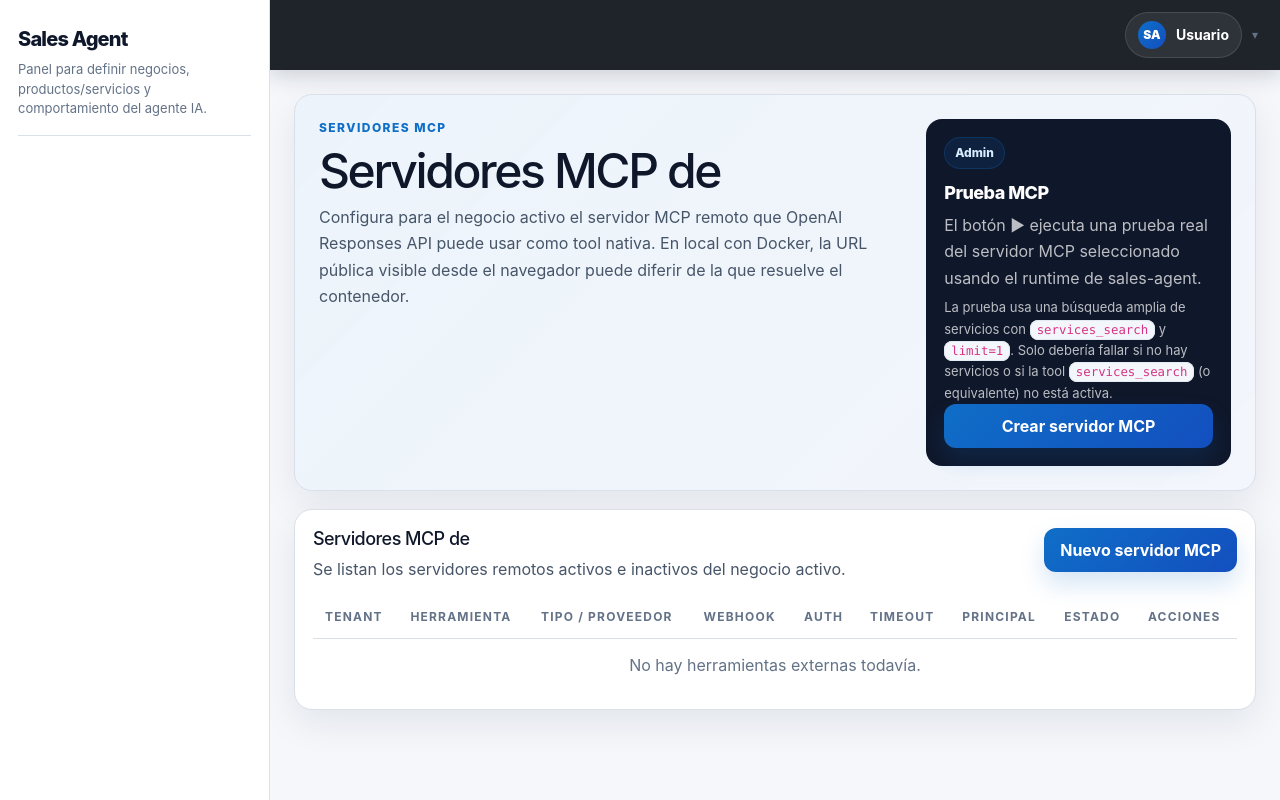
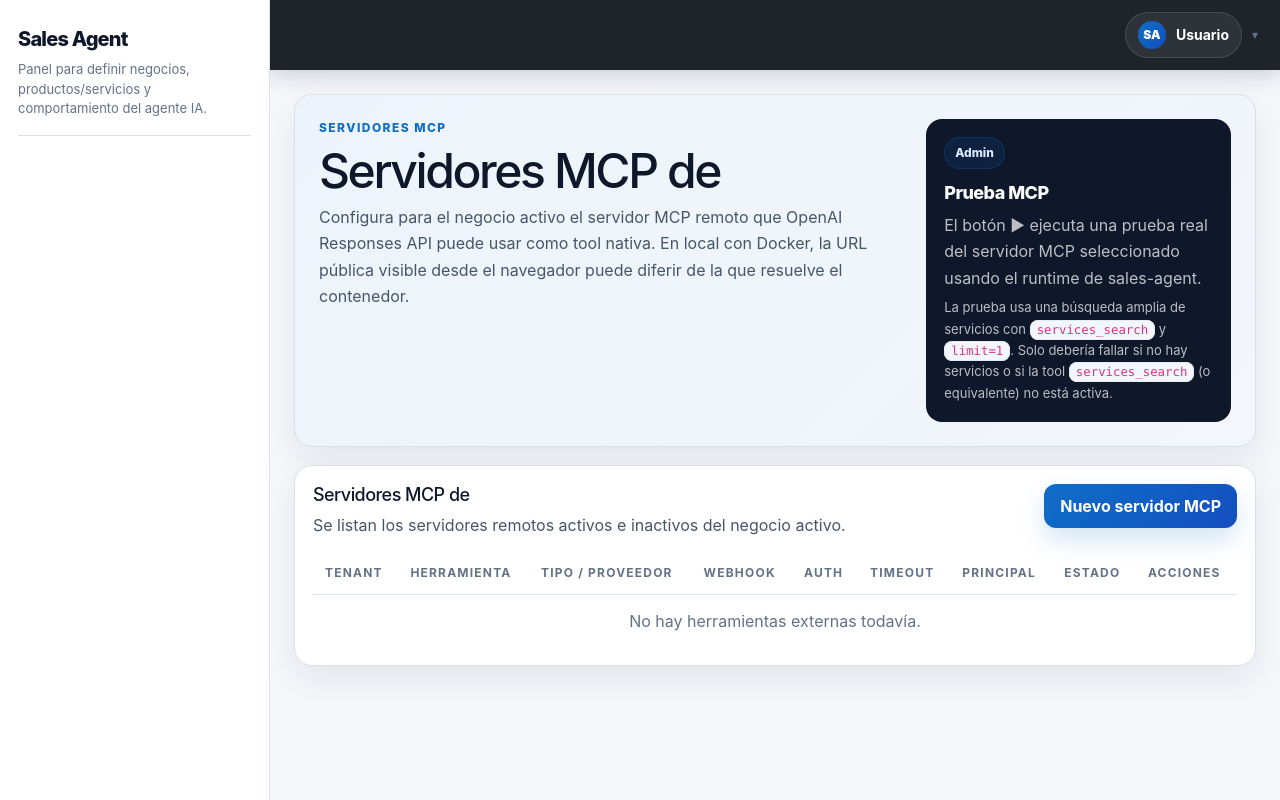
Before and after one commit to federicomartin260926/sales-agent, a Symfony app: template backend/templates/backend/external_tools/index.html.twig in a window 1280 px wide. Run offline with Twig, Linux system fonts and the light colour scheme; the template is opened without the code that fills it, so the values that code supplies are empty; some libraries are stand-ins or nearby versions.

Commit message:
UI mcp changes

```diff
--- a/backend/templates/backend/external_tools/index.html.twig
+++ b/backend/templates/backend/external_tools/index.html.twig
@@ -18,7 +18,6 @@
       <div class="hero-aside-title">Prueba MCP</div>
       <p>El botón ▶ ejecuta una prueba real del servidor MCP seleccionado usando el runtime de sales-agent.</p>
       <p class="subtle">La prueba usa una búsqueda amplia de servicios con <code>services_search</code> y <code>limit=1</code>. Solo debería fallar si no hay servicios o si la tool <code>services_search</code> (o equivalente) no está activa.</p>
-      <a class="primary-action" href="/backend/external-tools/new">Crear servidor MCP</a>
     </div>
   </section>
 
```
